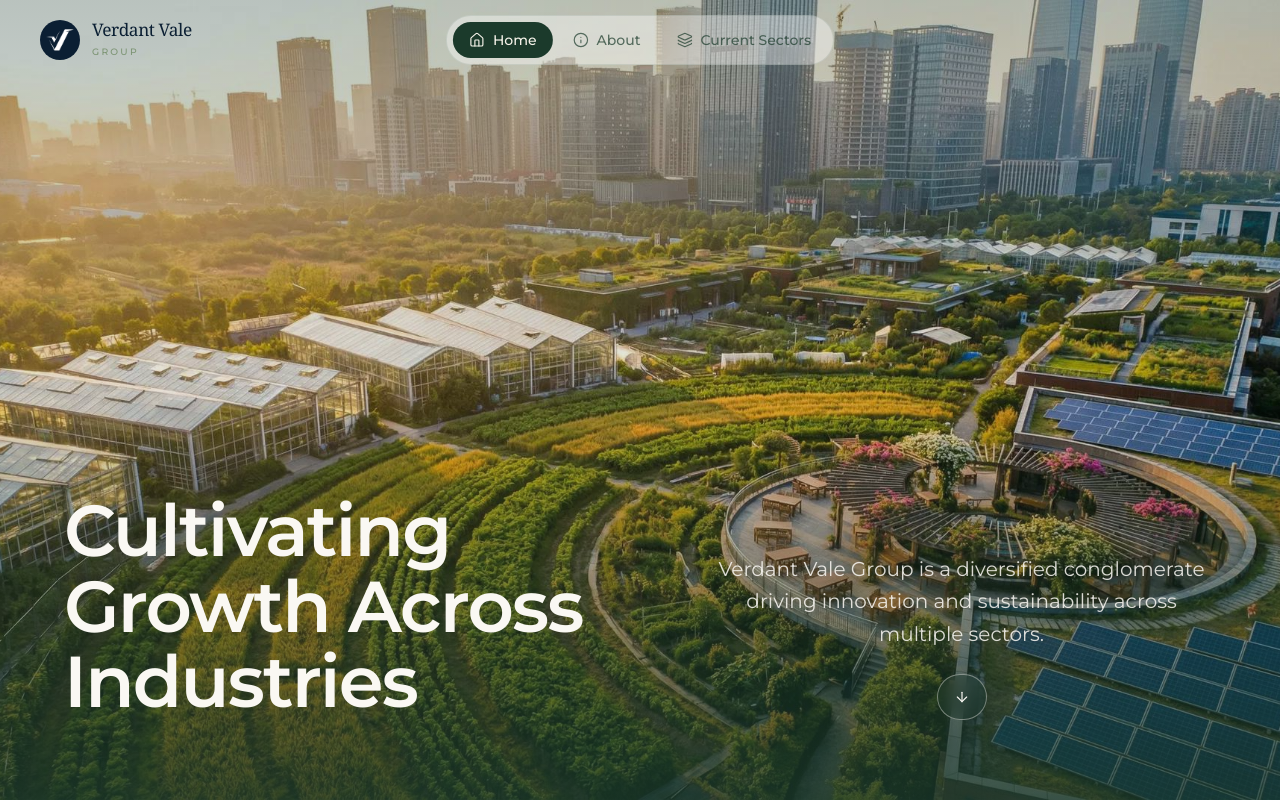
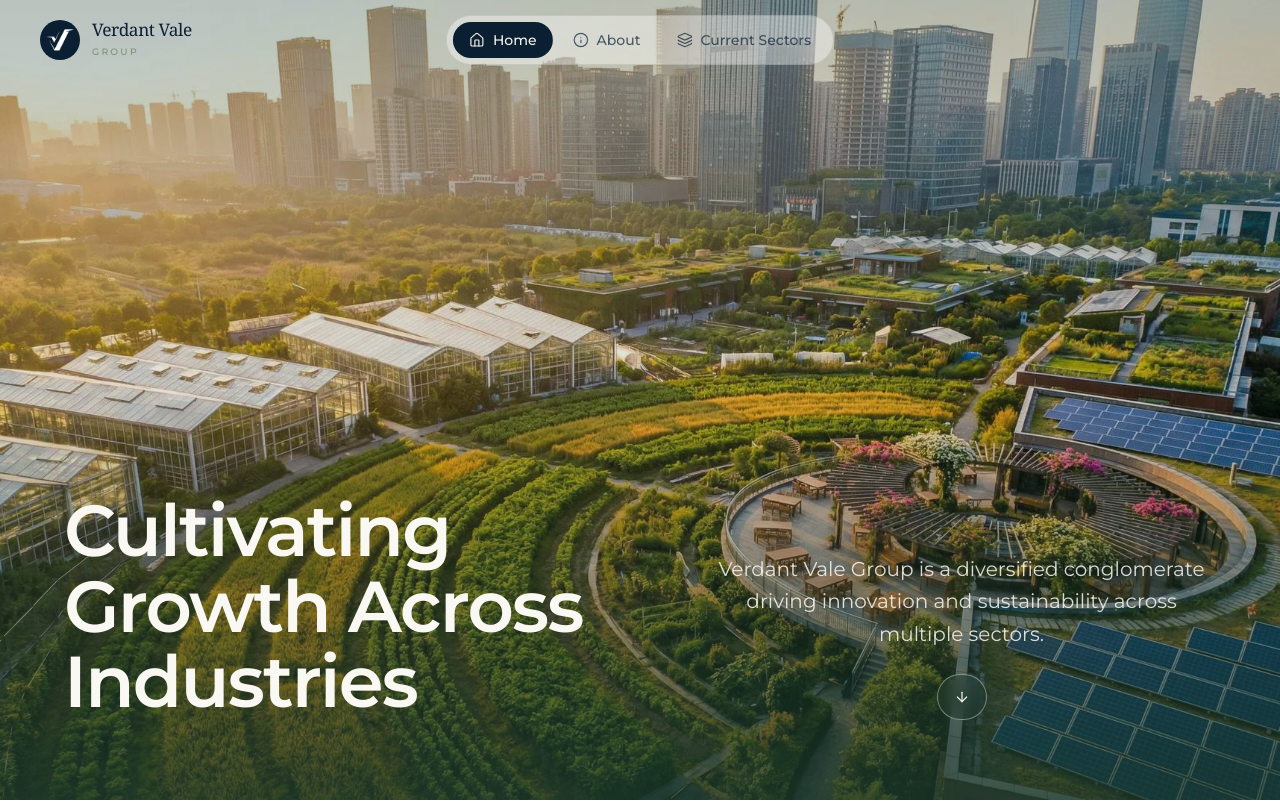
Before and after one commit to Abhishek-Tuladhar/VerdantValeGroup, a React (Vite) app: page / in a window 1280 px wide. Shown: the top 802 px of the page. Built offline with nearby package versions, Linux system fonts and the light colour scheme.

Commit message:
feat(header): active color update

```diff
--- a/src/components/Header/Header.jsx
+++ b/src/components/Header/Header.jsx
@@ -198,7 +198,7 @@ export default function Header() {
                 {/* Centered nav — desktop */}
                 <nav
                     aria-label="Primary"
-                    className="absolute left-1/2 top-1/2 hidden -translate-x-1/2 -translate-y-1/2 items-center gap-1 rounded-full border border-[#1B3A2B]/10 bg-white/40 p-1.5 xl:flex"
+                    className="absolute left-1/2 top-1/2 hidden -translate-x-1/2 -translate-y-1/2 items-center gap-1 rounded-full border border-[#0B1F33]/10 bg-white/40 p-1.5 xl:flex"
                 >
                     {NAV_ITEMS.map((item) => {
                         const isActive = activeHref === item.href;
@@ -217,13 +217,13 @@ export default function Header() {
                                     "relative flex items-center gap-2 rounded-full px-4 py-2 text-sm font-medium transition-colors duration-300",
                                     isActive
                                         ? "text-[#F6F3EA]"
-                                        : "text-[#1B3A2B]/70 hover:text-[#1B3A2B]"
+                                        : "text-[#0B1F33]/70 hover:text-[#0B1F33]"
                                 )}
                             >
                                 {isActive && (
                                     <motion.span
                                         layoutId="nav-pill"
-                                        className="absolute inset-0 rounded-full bg-[#1B3A2B]"
+                                        className="absolute inset-0 rounded-full bg-[#0B1F33]"
                                         transition={{
                                             type: "spring",
                                             stiffness: 400,
@@ -272,7 +272,7 @@ export default function Header() {
                         isMenuOpen ? "Close navigation menu" : "Open navigation menu"
                     }
                     aria-expanded={isMenuOpen}
-                    className="relative z-[70] flex h-11 w-11 items-center justify-center overflow-hidden rounded-full border border-[#1B3A2B]/10 bg-white/70 text-[#1B3A2B] shadow-sm backdrop-blur-xl transition-all duration-300 hover:bg-white active:scale-90 xl:hidden"
+                    className="relative z-[70] flex h-11 w-11 items-center justify-center overflow-hidden rounded-full border border-[#0B1F33]/10 bg-white/70 text-[#0B1F33] shadow-sm backdrop-blur-xl transition-all duration-300 hover:bg-white active:scale-90 xl:hidden"
                 >
                     <Menu
                         size={21}
```
